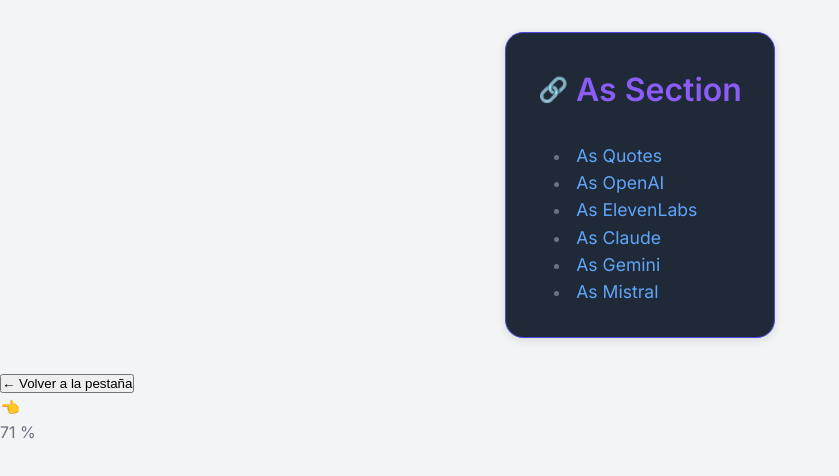
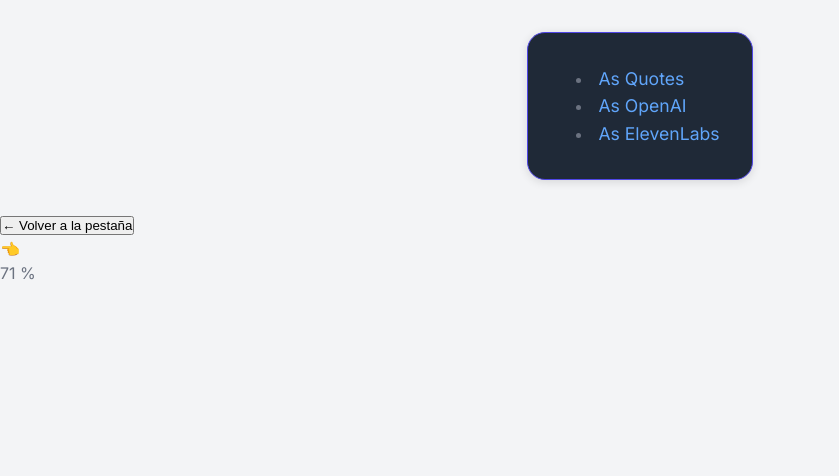
Before and after one commit to oninoDevie/sexy, a plain HTML site: page index.html in a window 1280 px wide. Shown: the whole page, without its empty margins (0-839 px from the left). Drawn offline with nearby package versions, Linux system fonts and the light colour scheme.

Commit message:
Update index.html

```diff
--- a/index.html
+++ b/index.html
@@ -83,18 +83,12 @@
   </script>
 </head>
 <body>
-  </div>
-
 
       <div class="as-section">
-      <h2>As Section</h2>
       <ul>
         <li><a href="https://oninodevie.github.io/quotes/">As Quotes</a></li>
-        <li><a href="https://platform.openai.com/">As OpenAI</a></li>
+        <li><a href="oninodevie.github.io/pruebaDeWeb/">As OpenAI</a></li>
         <li><a href="https://elevenlabs.io/">As ElevenLabs</a></li>
-        <li><a href="https://anthropic.com/claude">As Claude</a></li>
-        <li><a href="https://deepmind.google/technologies/gemini/">As Gemini</a></li>
-        <li><a href="https://mistral.ai/news/mistral-large/">As Mistral</a></li>
       </ul>
     </div>
 
```
